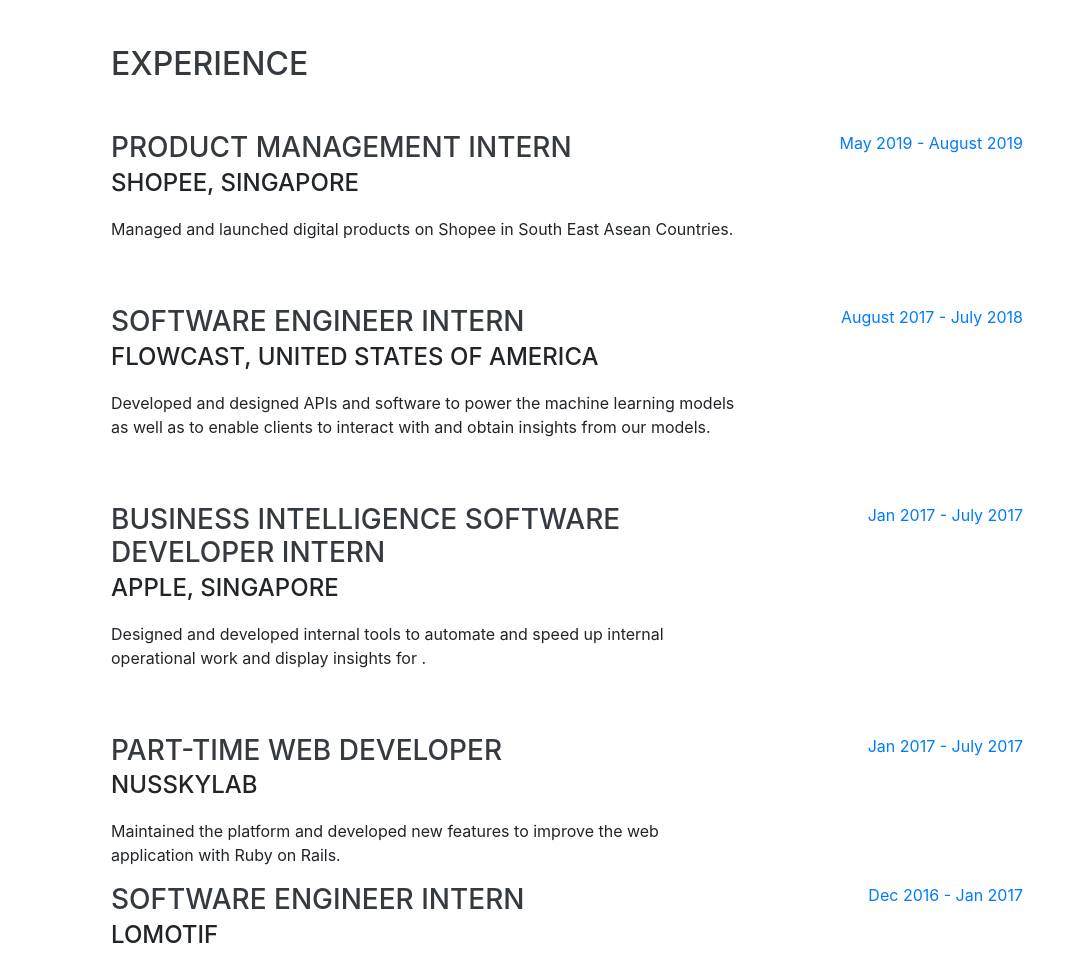
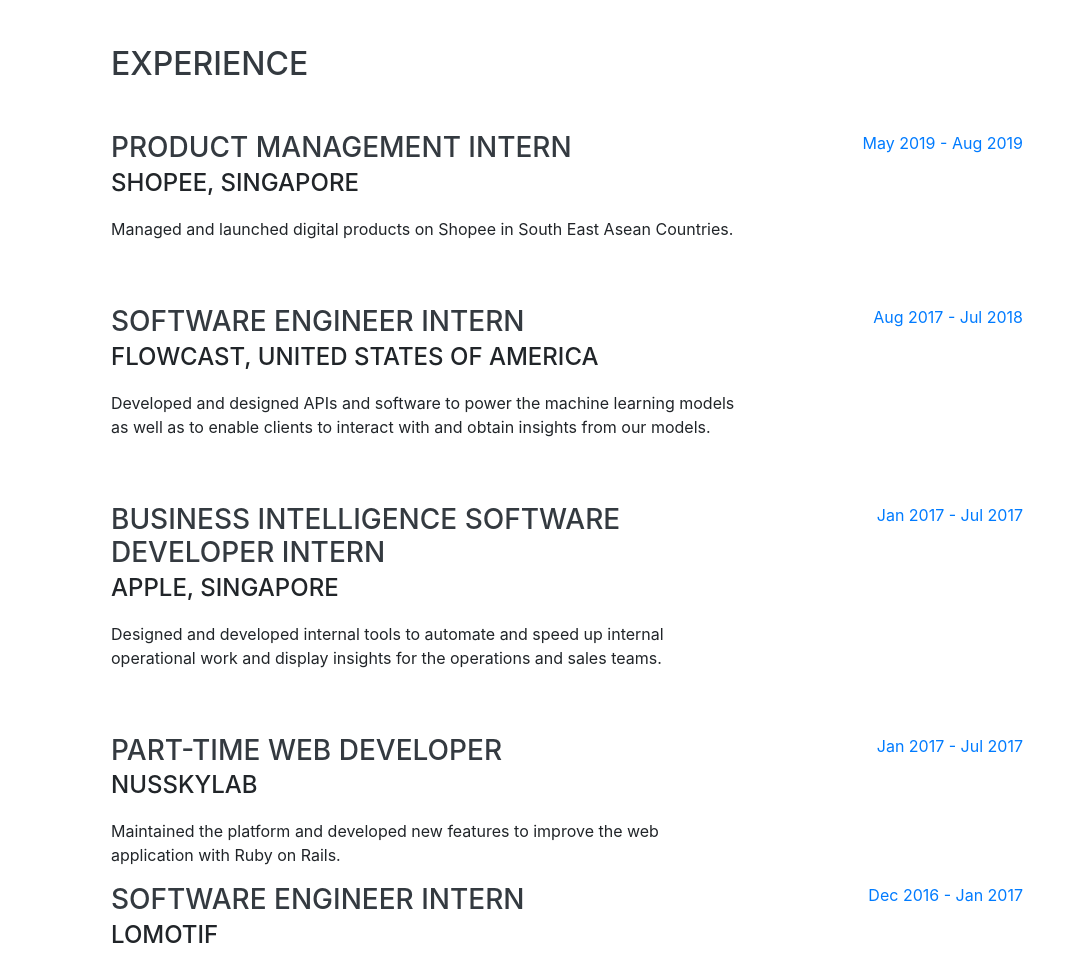
Before and after one commit to wengkiat/wengkiat.github.io, a website with bundled scripts: page index.html in a window 1280 px wide. Shown: the part 804-1760 px from the top of the page, without its empty margins (209-1280 px from the left). Built offline with nearby package versions, Linux system fonts and the light colour scheme; a web font is replaced by a local one.

Commit message:
fix: minor typos

```diff
--- a/index.html
+++ b/index.html
@@ -103,7 +103,7 @@
             <p> Managed and launched digital products on Shopee in South East Asean Countries. </p>
           </div>
           <div class="resume-date text-md-right">
-            <span class="text-primary">May 2019 - August 2019</span>
+            <span class="text-primary">May 2019 - Aug 2019</span>
           </div>
         </div>
 
@@ -114,7 +114,7 @@
             <p>Developed and designed APIs and software to power the machine learning models as well as to enable clients to interact with and obtain insights from our models.</p>
           </div>
           <div class="resume-date text-md-right">
-            <span class="text-primary">August 2017 - July 2018</span>
+            <span class="text-primary">Aug 2017 - Jul 2018</span>
           </div>
         </div>
 
@@ -122,10 +122,10 @@
           <div class="resume-content">
             <h3 class="mb-0">Business Intelligence Software Developer Intern</h3>
             <div class="subheading mb-3">Apple, Singapore</div>
-            <p>Designed and developed internal tools to automate and speed up internal operational work and display insights for .</p>
+            <p>Designed and developed internal tools to automate and speed up internal operational work and display insights for the operations and sales teams.</p>
           </div>
           <div class="resume-date text-md-right">
-            <span class="text-primary">Jan 2017 - July 2017</span>
+            <span class="text-primary">Jan 2017 - Jul 2017</span>
           </div>
         </div>
 
@@ -136,7 +136,7 @@
             <p>Maintained the platform and developed new features to improve the web application with Ruby on Rails.</p>
           </div>
           <div class="resume-date text-md-right">
-            <span class="text-primary">Jan 2017 - July 2017</span>
+            <span class="text-primary">Jan 2017 - Jul 2017</span>
           </div>
         </div>
 
@@ -260,7 +260,7 @@
             <h3 class="mb-0">National University of Singapore</h3>
             <div class="subheading mb-3">Bachelor of Engineering</div>
             <div>Computer Engineering - Networking and Distributed Systems Track</div>
-            <p><br>National University of Singapore Kent Ridge Scholarship</p>
+            <p>National University of Singapore Kent Ridge Scholarship</p>
             <p>University Scholars Programme</p>
             <p>Design Centric Program</p>
             <p>Varsity Athlete, represented National University of Singapore</p>
```
